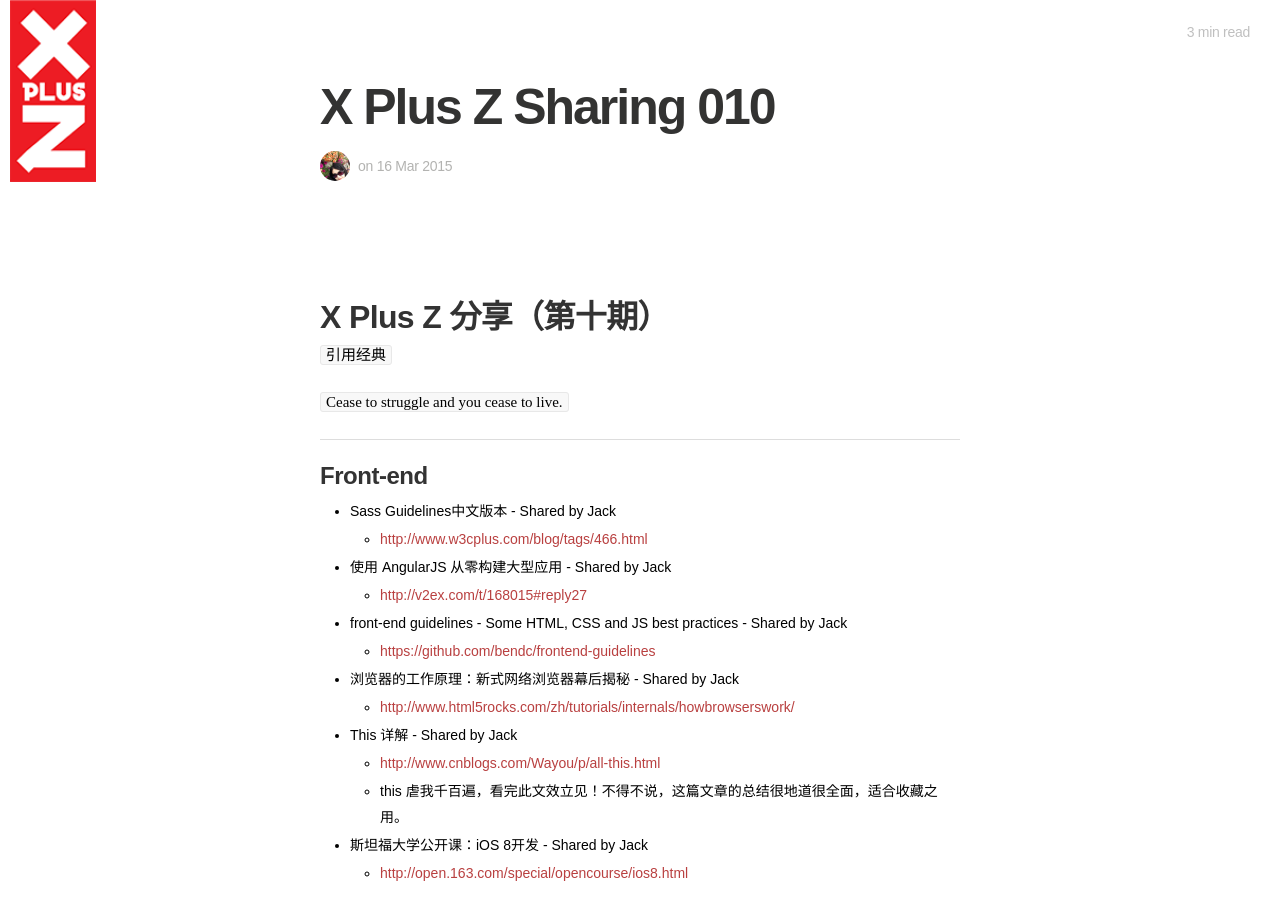
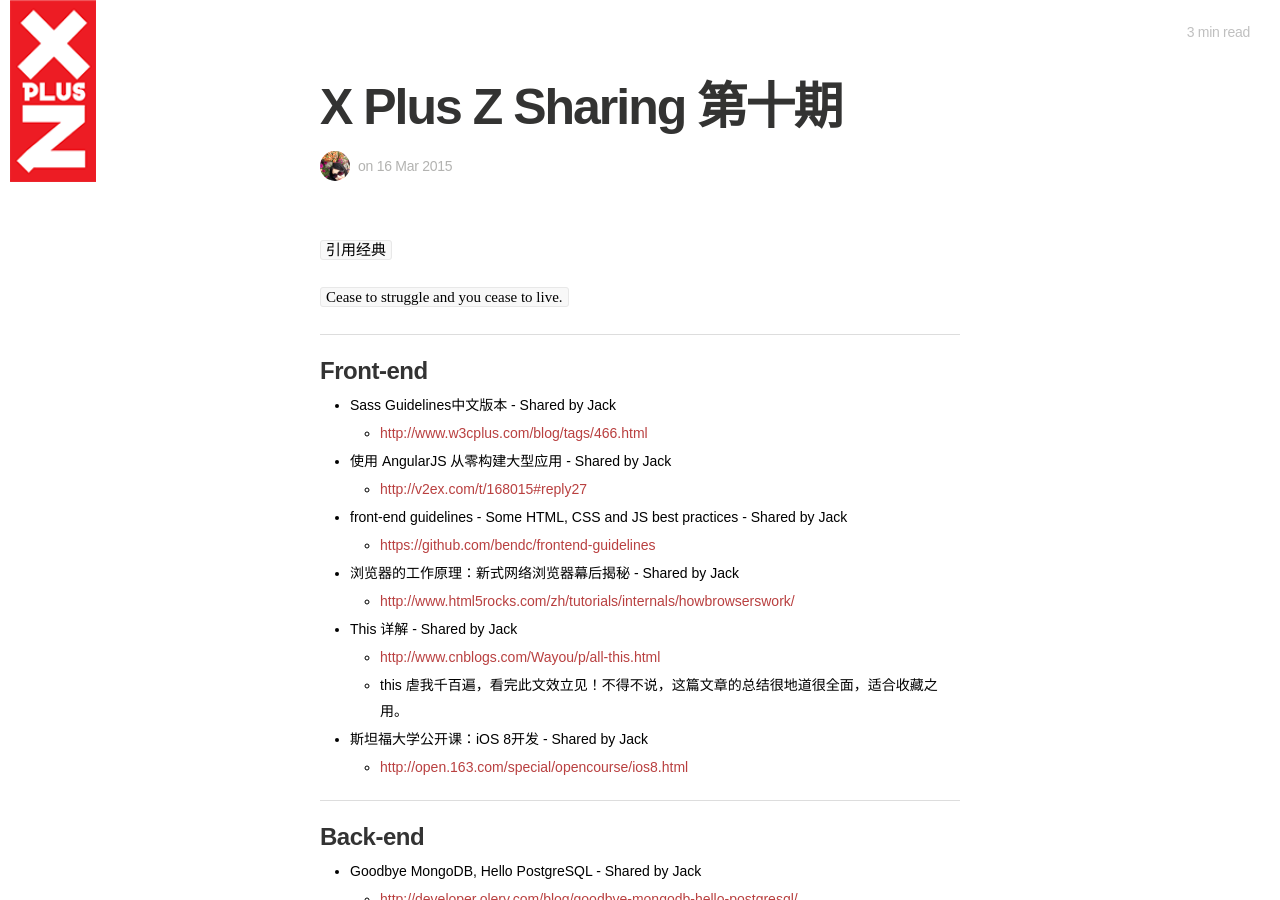
Before and after one commit to zhoule/zhoule.github.com, a Jekyll site: the page built from _posts/2015-03-16-x-plus-z-sharing---010.md, in a window 1280 px wide and 900 px high. Built offline with Jekyll 4.4.1, drawn with Linux system fonts in a browser that asks for light colours; nearby versions of some CDN libraries; some web fonts are replaced; Markdown is read by kramdown in place of the engine named in the settings.

Commit message:
Edit post title

```diff
--- a/_posts/2015-03-16-x-plus-z-sharing---010.md
+++ b/_posts/2015-03-16-x-plus-z-sharing---010.md
@@ -1,12 +1,11 @@
 ---
 layout: post
-title: "X Plus Z Sharing   010"
+title: "X Plus Z Sharing 第十期"
 description: ""
 category:
 tags: []
 ---
 
-# X Plus Z 分享（第十期）
 `引用经典`
 
 `Cease to struggle and you cease to live.`
```
